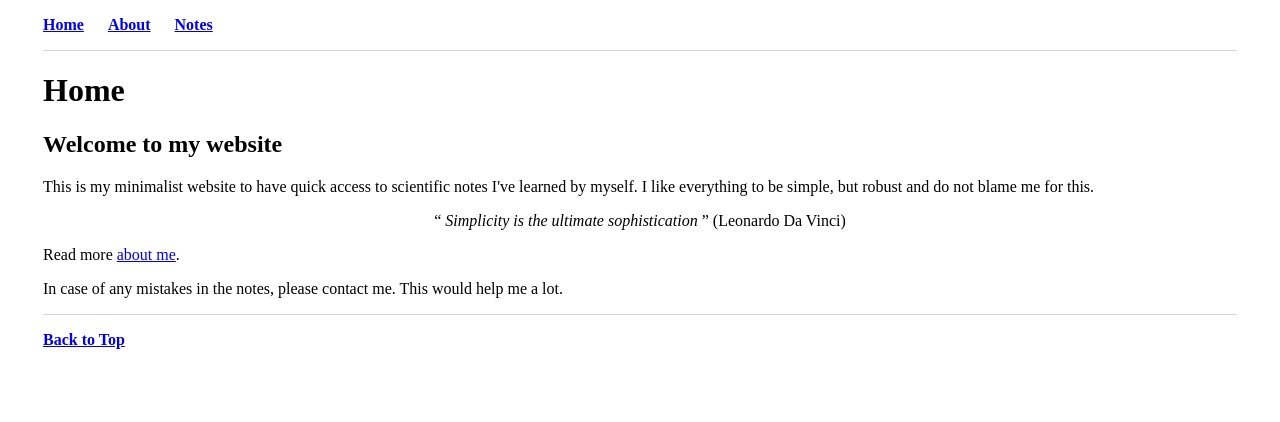
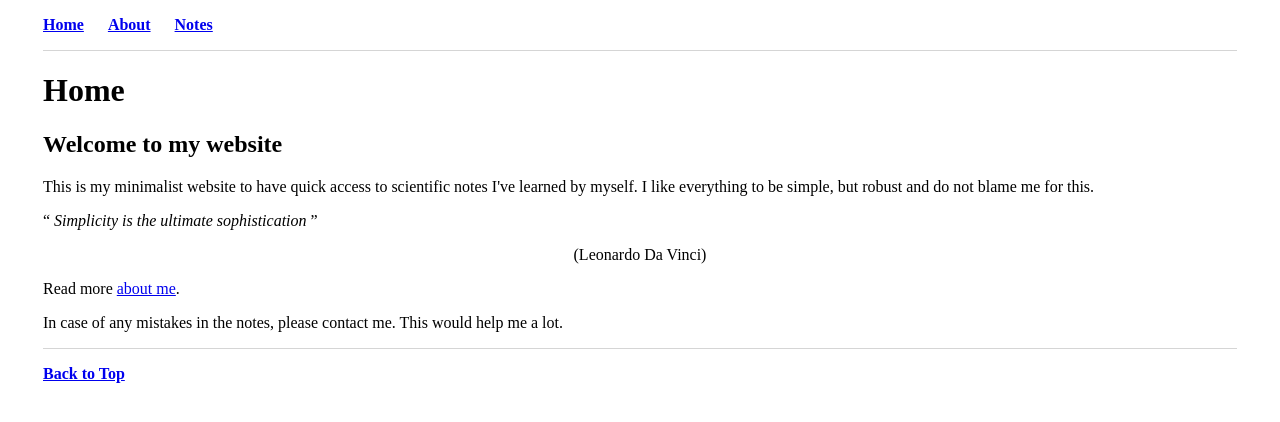
Before and after one commit to mrrezaie/mrrezaie.github.io, a Jekyll site: the page built from index.html, in a window 1280 px wide. Shown: the top 422 px of the page. Built offline with Jekyll 4.4.1, drawn with Linux system fonts in a browser that asks for light colours.

Commit message:
Update index.html

```diff
--- a/index.html
+++ b/index.html
@@ -7,7 +7,8 @@ title: Home
 	<h1>Home</h1>
 	<h2>Welcome to my website</h2>
 	<p>This is my minimalist website to have quick access to scientific notes I've learned by myself. I like everything to be simple, but robust and do not blame me for this.</p>
-	<p style="text-align:center"> <q> <i>Simplicity is the ultimate sophistication</i> </q> (Leonardo Da Vinci) </p>
+	<q style="text-align:center"> <i>Simplicity is the ultimate sophistication</i> </q>
+	<p style="text-align:center"> (Leonardo Da Vinci) </p>
 	<p> Read more <a href="about/index.html">about me</a>. </p>
 	<p> In case of any mistakes in the notes, please contact me. This would help me a lot. </p>
 
```
